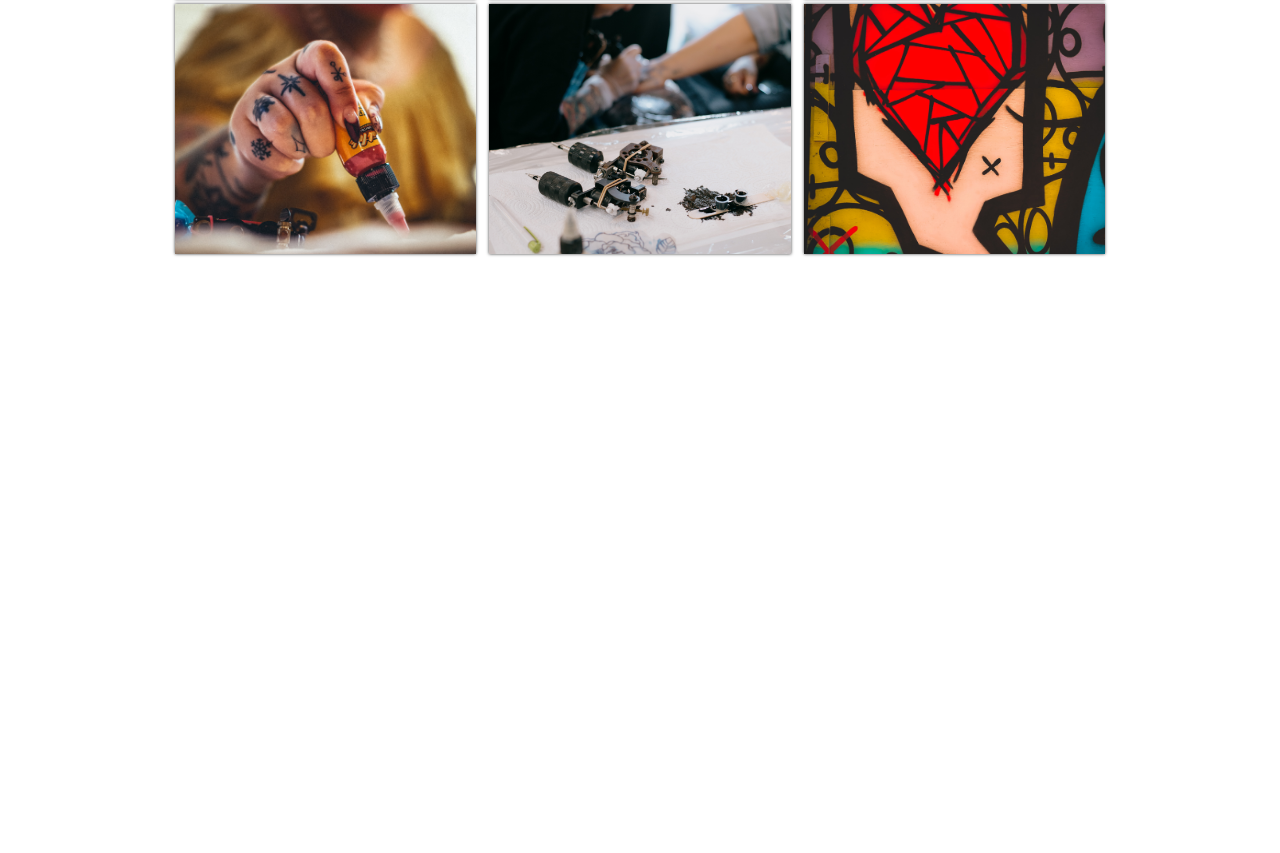
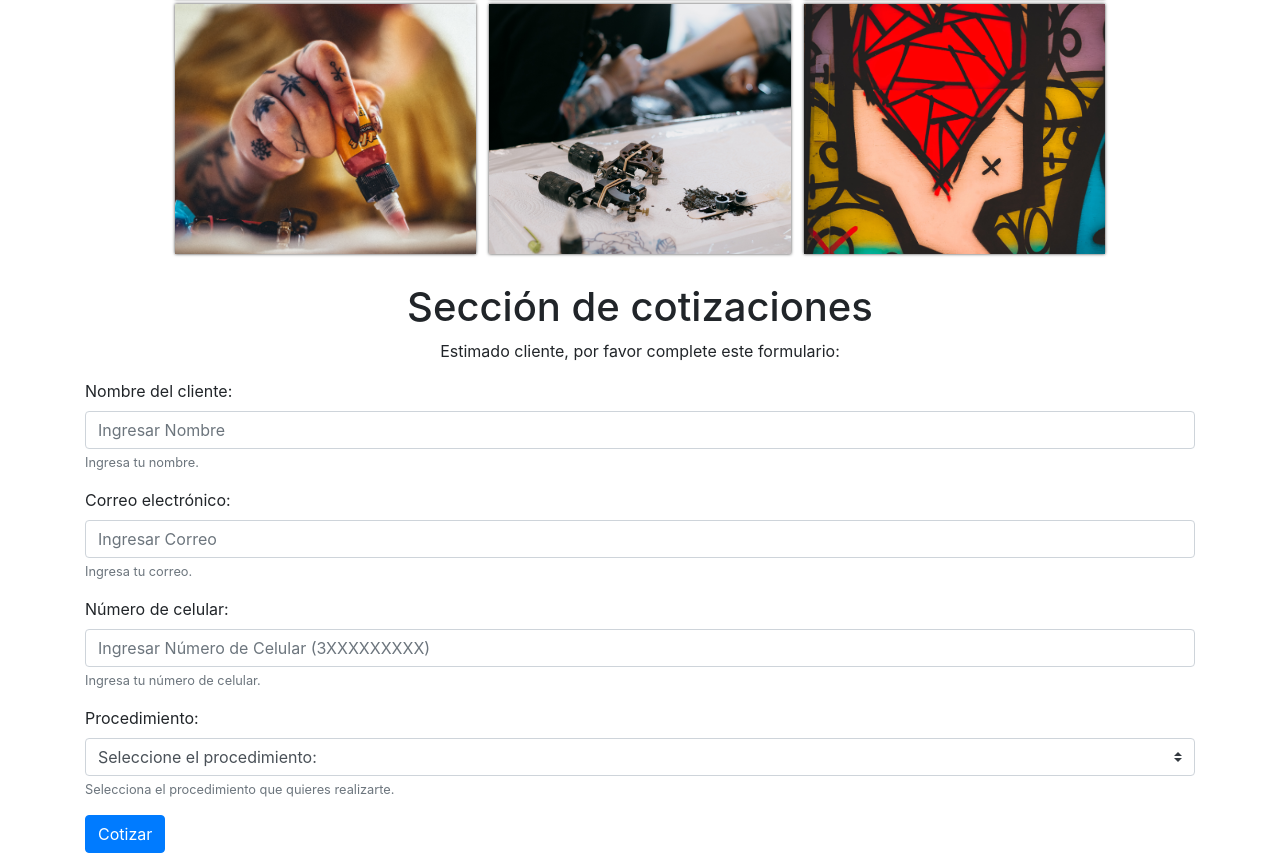
Before and after one commit to juliandrojas/wukongTattooStudio, a PHP site: page / in a window 1280 px wide. Shown: the part 2448-3301 px from the top of the page. Before the commit the page ends 2704 px from the top, so only its background shows below. Run offline with PHP 8.4, Linux system fonts and the light colour scheme; some libraries are stand-ins or nearby versions.

Commit message:
Form Section Done

```diff
--- a/index.php
+++ b/index.php
@@ -203,6 +203,38 @@
                 </div>
             </section>
             <br>
+            <!-- Form Section -->
+            <section id="cotizaciones">
+                <h1 class="text-center">Sección de cotizaciones</h1>
+                <p class="text-center">Estimado cliente, por favor complete este formulario: </p>
+                <form id="formulario" action="mail.php" method="POST">
+                    <div class="form-group">
+                        <label for="nombre">Nombre del cliente: </label>
+                        <input type="text" class="form-control" id="nombreCliente" name="nombreCliente" placeholder="Ingresar Nombre" aria-describedby="nombreCliente" required>
+                        <small id="nombreDelCliente" class="form-text text-muted">Ingresa tu nombre.</small>
+                    </div>
+                    <div class="form-group">
+                        <label for="correo">Correo electrónico: </label>
+                        <input type="email" class="form-control" id="correoCliente" name="correoCliente" placeholder="Ingresar Correo" aria-describedby="correoCliente" required>
+                        <small id="correoDelCliente" class="form-text text-muted">Ingresa tu correo.</small>
+                    </div>
+                    <div class="form-group">
+                        <label for="celular">Número de celular: </label>
+                        <input type="text" class="form-control" id="numeroCelular" name="numeroCelular" placeholder="Ingresar Número de Celular (3XXXXXXXXX)" aria-describedby="numeroCelular" required>
+                        <small id="numeroDelCliente" class="form-text text-muted">Ingresa tu número de celular.</small>
+                    </div>
+                    <div class="form-group">
+                        <label for="procedimiento">Procedimiento: </label>
+                        <select class="custom-select" name="procedimientoCliente" id="procedimientoCliente" required>
+                            <option value="Default" selected>Seleccione el procedimiento: </option>
+                            <option value="Piercing" name="Piercing">Piercing</option>
+                            <option value="Tatuaje" name="Tatuaje">Tatuaje</option>
+                        </select>
+                        <small id="procedimientoDelCliente" class="form-text text-muted">Selecciona el procedimiento que quieres realizarte.</small>
+                    </div>
+                    <input type="submit" value="Cotizar" name="enviar" class="btn btn-primary d-block" id="boton" href="google.com"/>
+                </form>
+            </section>
         </div>
         <script src="https://cdnjs.cloudflare.com/ajax/libs/jquery/3.5.1/jquery.slim.min.js"></script>
         <script src="https://cdnjs.cloudflare.com/ajax/libs/popper.js/1.16.1/umd/popper.min.js"></script>
```
